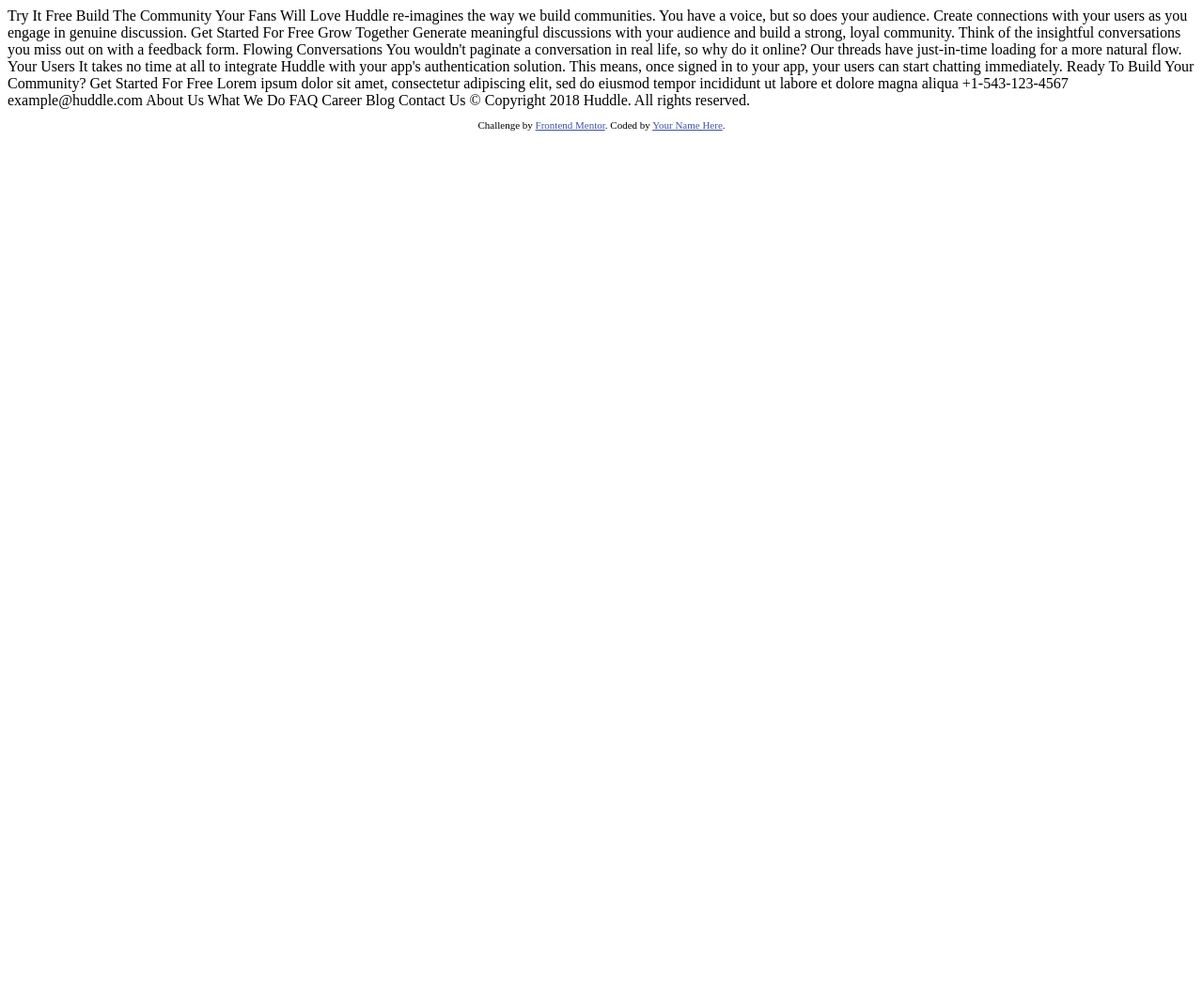
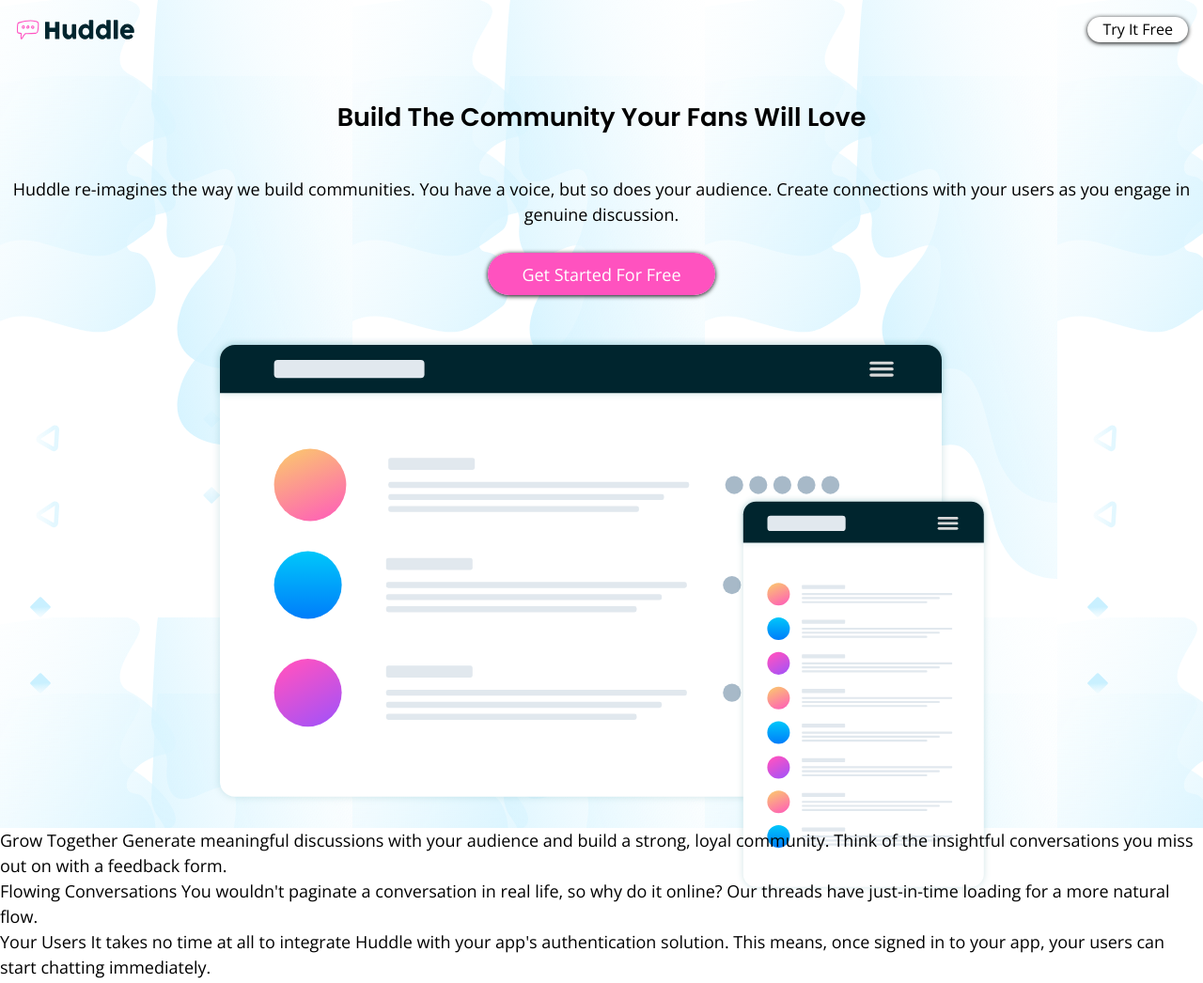
Before and after one commit to RandMastaFlex/HuddleLandingPageChallenge, a plain HTML site: page index.html in a window 1280 px wide. Shown: the top 1046 px of the page at 94% size. Before the commit the page ends 800 px from the top, so only its background shows below. Drawn offline with nearby package versions, Linux system fonts and the light colour scheme.

Commit message:
laid out landing section still needs polish

```diff
--- a/index.html
+++ b/index.html
@@ -3,43 +3,54 @@
 <head>
   <meta charset="UTF-8">
   <meta name="viewport" content="width=device-width, initial-scale=1.0"> <!-- displays site properly based on user's device -->
-
+  <link href="https://fonts.googleapis.com/css2?family=Open+Sans:wght@400;700&display=swap" rel="stylesheet">
+  <link href="https://fonts.googleapis.com/css2?family=Poppins:wght@600&display=swap" rel="stylesheet">
+  <link rel="stylesheet" type="text/css" href="style.css">
   <link rel="icon" type="image/png" sizes="32x32" href="./images/favicon-32x32.png">
 
   <title>Frontend Mentor | Huddle landing page with alternating feature blocks</title>
 
   <!-- Feel free to remove these styles or customise in your own stylesheet 👍 -->
-  <style>
-    .attribution { font-size: 11px; text-align: center; }
-    .attribution a { color: hsl(228, 45%, 44%); }
-  </style>
+
 </head>
 <body>
-
-  Try It Free
-
-  Build The Community Your Fans Will Love
-
-  Huddle re-imagines the way we build communities. You have a voice, but so does your audience.
-  Create connections with your users as you engage in genuine discussion.
-
-  Get Started For Free
-
+  <div class="container">
+    <div class="logoRow">
+      <img src="./images/logo.svg">
+      <a href="#">Try It Free</a>
+    </div>
+    <div class="landingContent">
+      <div>
+        <h2>Build The Community Your Fans Will Love</h2>
+        <p>
+          Huddle re-imagines the way we build communities. You have a voice, but so does your audience.
+          Create connections with your users as you engage in genuine discussion.
+        </p>
+        <a class="getStartedButton" href="#">Get Started For Free</a>
+      </div>
+      <div>
+        <img class="landingImage" src="./images/illustration-mockups.svg">
+      </div>
+    </div>
+</div>
+<div class="section">
   Grow Together
 
   Generate meaningful discussions with your audience and build a strong, loyal community.
   Think of the insightful conversations you miss out on with a feedback form.
-
+</div>
+<div class="section">
   Flowing Conversations
 
   You wouldn't paginate a conversation in real life, so why do it online? Our threads
   have just-in-time loading for a more natural flow.
-
+</div>
+<div class="section">
   Your Users
 
   It takes no time at all to integrate Huddle with your app's authentication solution.
   This means, once signed in to your app, your users can start chatting immediately.
-
+</div>
   Ready To Build Your Community?
 
   Get Started For Free
@@ -60,11 +71,6 @@
 
   &copy; Copyright 2018 Huddle. All rights reserved.
 
-  <footer>
-    <p class="attribution">
-      Challenge by <a href="https://www.frontendmentor.io?ref=challenge" target="_blank">Frontend Mentor</a>.
-      Coded by <a href="#">Your Name Here</a>.
-    </p>
-  </footer>
+
 </body>
 </html>
--- /dev/null
+++ b/style.css
@@ -0,0 +1,70 @@
+
+body{
+    font-size: 18px;
+    line-height: 150%;
+    font-family: 'Open Sans', sans-serif;
+    margin:0;
+    padding:0;
+}
+h1, h2, h3, h4, h5, h6{
+    font-family: 'Poppins', sans-serif;
+}
+
+.container{
+    background-image: url(./images/bg-hero-mobile.svg);
+}
+.logoRow{
+    display:flex;
+    justify-content: space-between;
+    align-items: center;
+    margin-bottom:2em;
+    padding-top: 1em;
+}
+.logoRow img{
+    width:125px;
+    height:auto;
+    margin-left: 1em;
+
+}
+.logoRow a{
+    background-color:white;
+    box-shadow: 0px 1px 5px black;
+    border-radius: 15px;
+    text-decoration: none;
+    padding: 0 1em 0 1em;
+    font-size: 16px;
+    color:black;
+    margin-right:1em;
+}
+.landingContent{
+    display:flex;
+    flex-direction: column;
+    justify-content: space-evenly;
+    align-items: center;
+    height: 100vh;
+    text-align: center;
+    padding: 0 .5em 0 .5em;
+    background-image: url(./images/bg-hero-mobile.svg);
+}
+.landingContent h2{
+    margin-bottom: 1.5em;
+    padding:0 .1em 0 .1em;
+    line-height: 165%;
+}
+.landingContent p{
+    padding:0 .2em 0 .2em;
+    margin-bottom: 2em;
+}
+.getStartedButton{
+    background-color: hsl(322, 100%, 66%);
+    padding: .6em 2em .6em 2em;
+    border-radius: 50px;
+    text-decoration:none;
+    box-shadow: 0px 1px 5px black;
+    color:white;
+
+}
+.landingImage{
+    width:80%;
+    margin-top:3em;
+}
```
